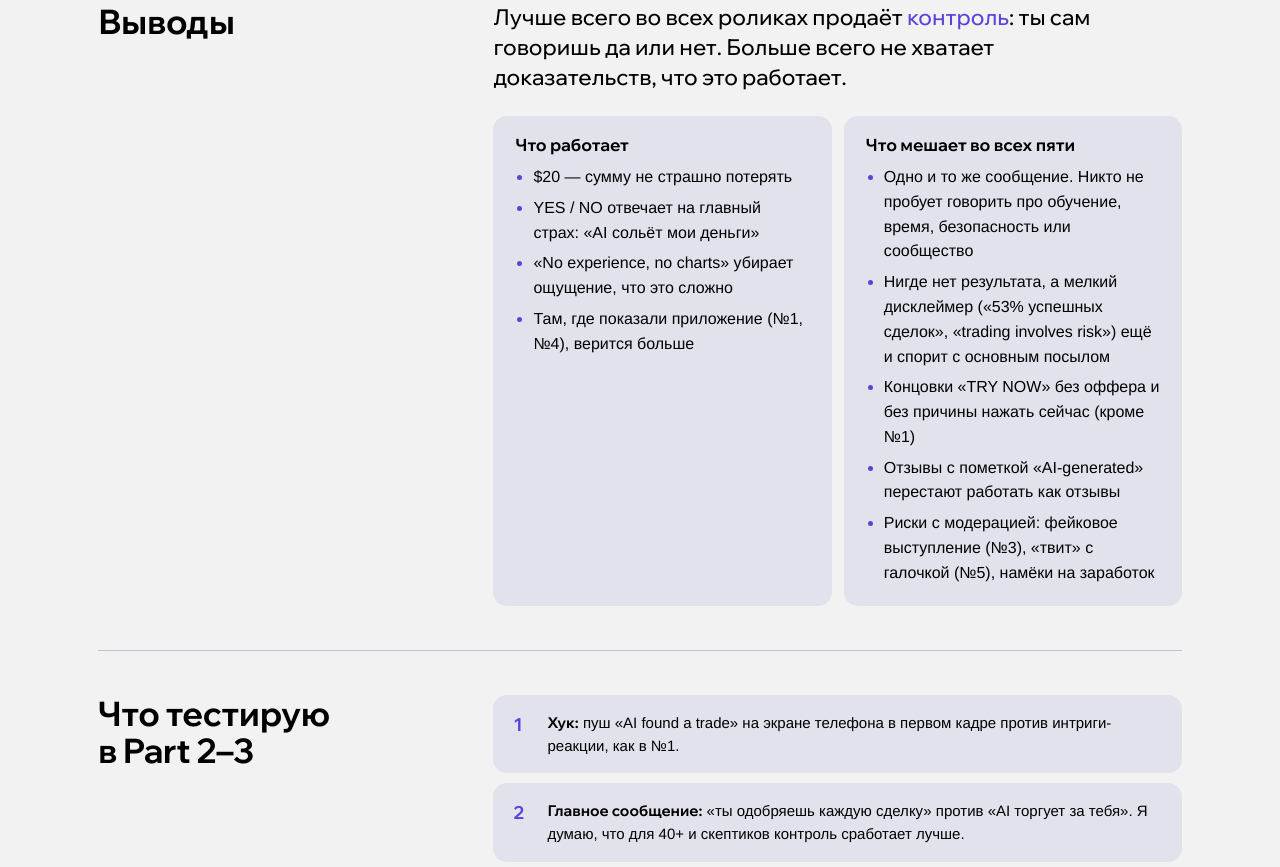
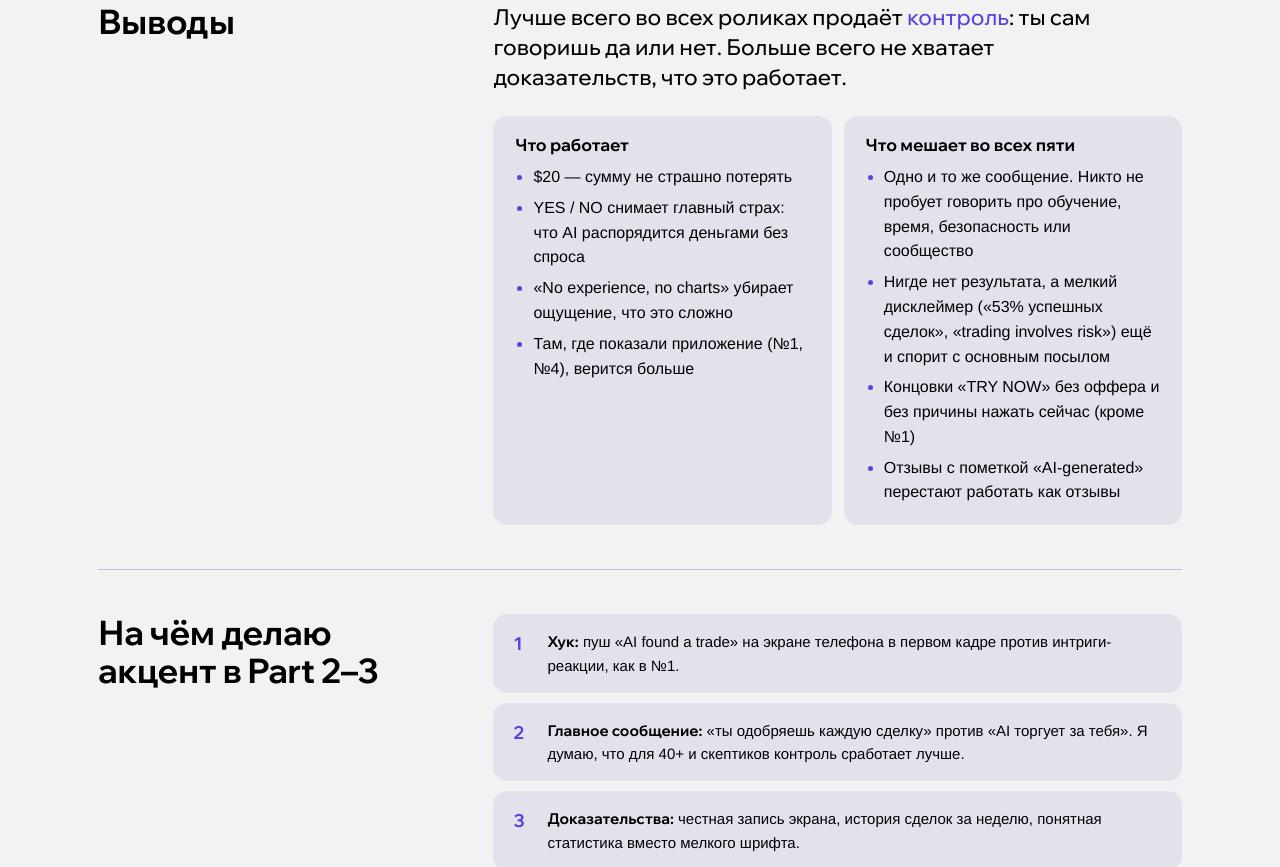
Before and after one commit to karimzharbulov-dot/zimran_ta, a plain HTML site: page index.html in a window 1280 px wide. Shown: the part 3748-4615 px from the top of the page. Drawn offline with Linux system fonts and the light colour scheme; a web font is replaced by a local one.

Commit message:
Edit analysis wording and remove external video links
Co-Authored-By: Claude Opus 5.5 <noreply@anthropic.com>
Claude-Session: https://claude.ai/code/session_01Qb844SoZrH9er5tCVnu6C6

```diff
--- a/index.html
+++ b/index.html
@@ -345,21 +345,20 @@ details.pr pre{margin:8px 0 0;white-space:pre-wrap;font:12.5px/1.5 ui-monospace,
       <div>
         <p class="lead">Лучше всего во всех роликах продаёт <span class="hl">контроль</span>: ты сам говоришь да или нет. Больше всего не хватает доказательств, что это работает.</p>
         <div class="trio">
-          <div class="card"><h4>Что работает</h4><ul class="l"><li>$20 — сумму не страшно потерять</li><li>YES / NO отвечает на главный страх: «AI сольёт мои деньги»</li><li>«No experience, no charts» убирает ощущение, что это сложно</li><li>Там, где показали приложение (№1, №4), верится больше</li></ul></div>
-          <div class="card"><h4>Что мешает во всех пяти</h4><ul class="l"><li>Одно и то же сообщение. Никто не пробует говорить про обучение, время, безопасность или сообщество</li><li>Нигде нет результата, а мелкий дисклеймер («53% успешных сделок», «trading involves risk») ещё и спорит с основным посылом</li><li>Концовки «TRY NOW» без оффера и без причины нажать сейчас (кроме №1)</li><li>Отзывы с пометкой «AI-generated» перестают работать как отзывы</li><li>Риски с модерацией: фейковое выступление (№3), «твит» с галочкой (№5), намёки на заработок</li></ul></div>
+          <div class="card"><h4>Что работает</h4><ul class="l"><li>$20 — сумму не страшно потерять</li><li>YES / NO снимает главный страх: что AI распорядится деньгами без спроса</li><li>«No experience, no charts» убирает ощущение, что это сложно</li><li>Там, где показали приложение (№1, №4), верится больше</li></ul></div>
+          <div class="card"><h4>Что мешает во всех пяти</h4><ul class="l"><li>Одно и то же сообщение. Никто не пробует говорить про обучение, время, безопасность или сообщество</li><li>Нигде нет результата, а мелкий дисклеймер («53% успешных сделок», «trading involves risk») ещё и спорит с основным посылом</li><li>Концовки «TRY NOW» без оффера и без причины нажать сейчас (кроме №1)</li><li>Отзывы с пометкой «AI-generated» перестают работать как отзывы</li></ul></div>
         </div>
       </div>
     </div>
 
     <div class="block split">
-      <h3>Что тестирую в Part 2–3</h3>
+      <h3>На чём делаю акцент в Part 2–3</h3>
       <ol class="hyp">
         <li><span><b>Хук:</b> пуш «AI found a trade» на экране телефона в первом кадре против интриги-реакции, как в №1.</span></li>
         <li><span><b>Главное сообщение:</b> «ты одобряешь каждую сделку» против «AI торгует за тебя». Я думаю, что для 40+ и скептиков контроль сработает лучше.</span></li>
         <li><span><b>Доказательства:</b> честная запись экрана, история сделок за неделю, понятная статистика вместо мелкого шрифта.</span></li>
         <li><span><b>Пари:</b> «$20 на один месяц» из №1 как отдельный оффер и концепт, например челлендж «30 дней с AI».</span></li>
         <li><span><b>Форматы:</b> серия «день 1 / день 7» в стиле №5, съёмка через плечо в телефон, «скептичный родитель» для разных рынков.</span></li>
-        <li><span><b>Герои:</b> женщина 45+, молодой специалист на перерыве, пенсионер с внуком.</span></li>
         <li><span><b>Длина и концовка:</b> версии на 15–30 секунд и эндкард с иконкой приложения и оффером «Start with $20 · Try it for a month».</span></li>
       </ol>
     </div>
@@ -642,9 +641,7 @@ document.addEventListener('keydown', e=>{ if(e.key==='Escape' && !modal.hidden)
 document.querySelectorAll('[data-video]').forEach(a=>{
   const v = VIDEOS[a.dataset.video] || {};
   if (v.src) { a.addEventListener('click', e=>{ e.preventDefault(); openVideo(v.src); });
-    const ext=document.createElement('a'); ext.className='ext'; ext.href=new URL(v.src, location.href).href;
-    ext.target='_blank'; ext.rel='noopener'; ext.textContent='Открыть со звуком ↗';
-    a.parentNode.insertBefore(ext, a.nextSibling); }
+    }
   else { a.href = v.drive || DRIVE_FOLDER; a.target='_blank'; a.rel='noopener'; }
 });
 
```
